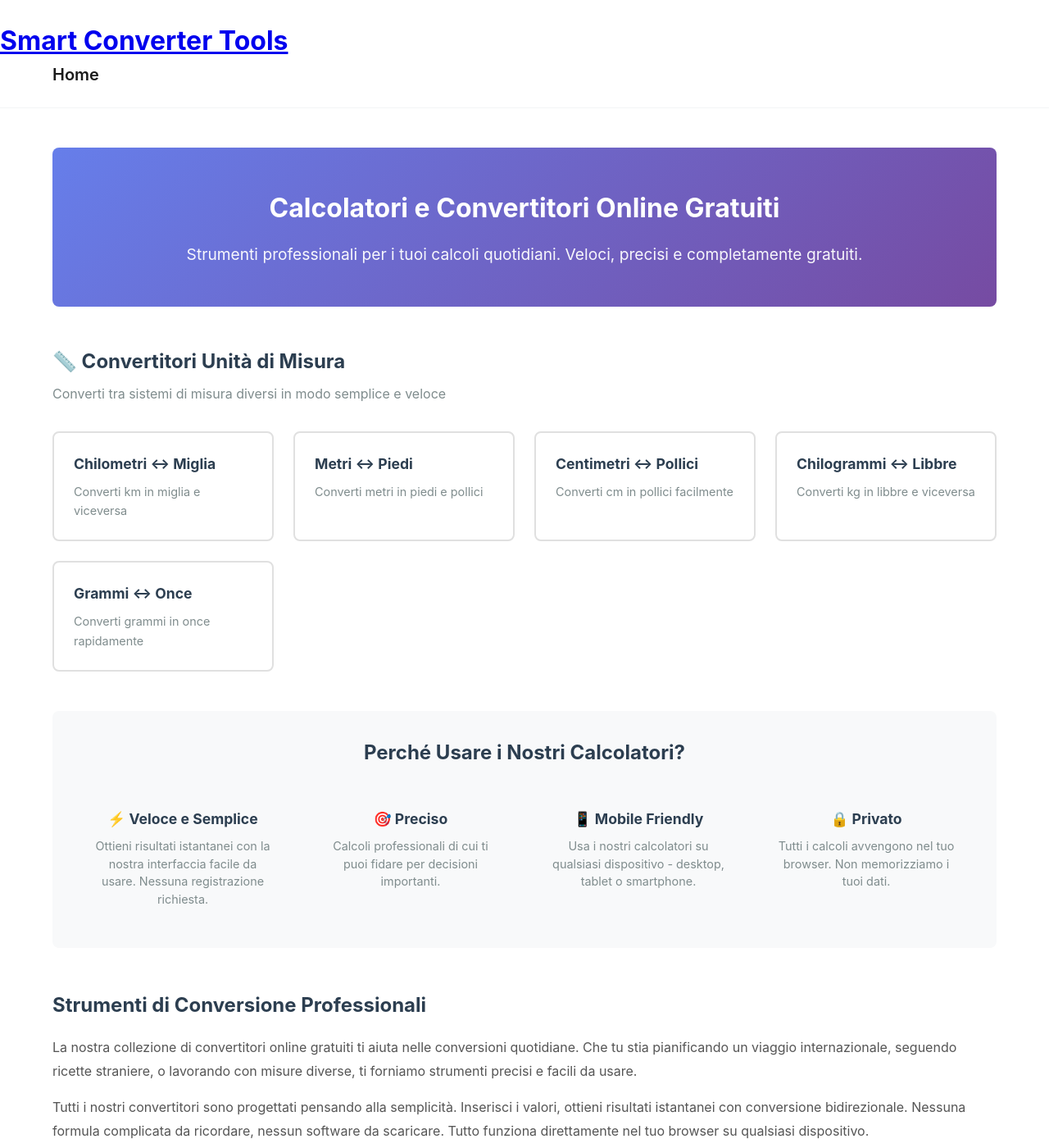
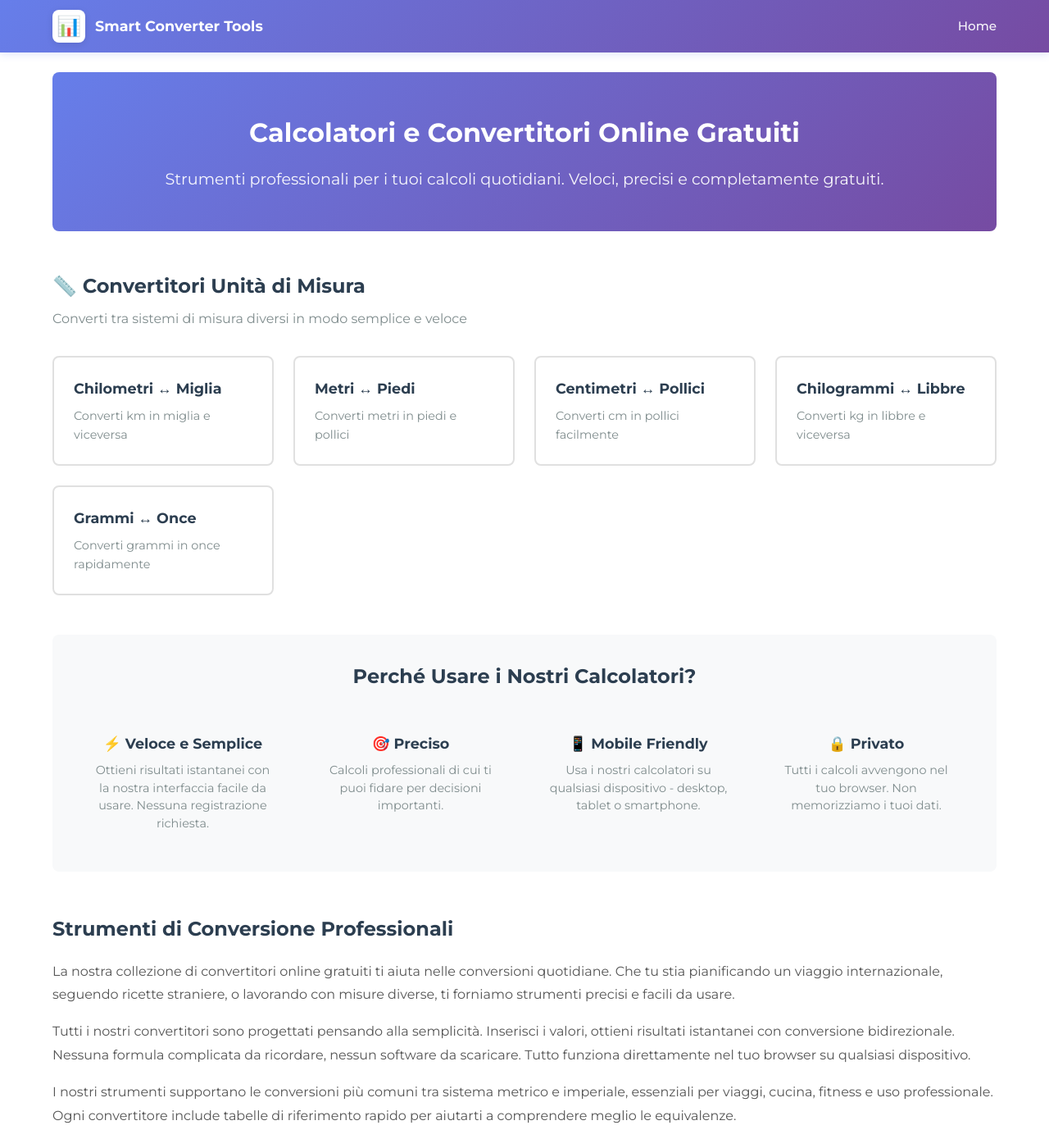
Before and after one commit to Calculator-Platform/smart-converter-tools, a Jekyll site: the page built from index.html, in a window 1280 px wide and 1400 px high. Shown: the whole window at 82% size. Built offline with Jekyll 4.4.1, drawn with Linux system fonts in a browser that asks for light colours; some of the changed text lies outside the part shown.

Commit message:
Add files via upload

```diff
--- a/_layouts/default.html
+++ b/_layouts/default.html
@@ -5,20 +5,253 @@
     <meta name="viewport" content="width=device-width, initial-scale=1.0">
     <meta name="description" content="{{ page.description | default: site.description }}">
     <title>{{ page.title | default: site.title }}</title>
-    <link rel="stylesheet" href="{{ '/assets/css/style.css' | relative_url }}">
+
+    <!-- Google Fonts: Montserrat -->
+    <link rel="preconnect" href="https://fonts.googleapis.com">
+    <link rel="preconnect" href="https://fonts.gstatic.com" crossorigin>
+    <link href="https://fonts.googleapis.com/css2?family=Montserrat:wght@400;500;600;700&display=swap" rel="stylesheet">
+
     <link rel="canonical" href="{{ page.url | absolute_url }}">
+
+    <style>
+    /* ============================================
+       GLOBAL STYLES & CSS VARIABLES
+       ============================================ */
+    :root {
+      /* Colors - Viola con accenti verde */
+      --primary-purple: #667eea;
+      --primary-purple-dark: #764ba2;
+      --primary-purple-light: #a78bfa;
+      --accent-green: #10b981;
+      --accent-pink: #f093fb;
+
+      /* Neutrals */
+      --gray-50: #f7fafc;
+      --gray-100: #edf2f7;
+      --gray-200: #e2e8f0;
+      --gray-300: #cbd5e0;
+      --gray-400: #a0aec0;
+      --gray-500: #718096;
+      --gray-600: #4a5568;
+      --gray-700: #2d3748;
+      --gray-800: #1a202c;
+
+      /* Typography */
+      --font-main: 'Montserrat', sans-serif;
+
+      /* Spacing */
+      --container-padding: 1.5rem;
+    }
+
+    * {
+      margin: 0;
+      padding: 0;
+      box-sizing: border-box;
+    }
+
+    body {
+      font-family: var(--font-main);
+      font-size: 16px;
+      line-height: 1.6;
+      color: var(--gray-700);
+      background: white;
+      -webkit-font-smoothing: antialiased;
+      -moz-osx-font-smoothing: grayscale;
+    }
+
+    /* ============================================
+       HEADER - BANDA COLORATA COMPATTA
+       ============================================ */
+    header {
+      background: linear-gradient(135deg, var(--primary-purple) 0%, var(--primary-purple-dark) 100%);
+      box-shadow: 0 2px 10px rgba(102, 126, 234, 0.2);
+      position: sticky;
+      top: 0;
+      z-index: 100;
+    }
+
+    .header-content {
+      max-width: 1200px;
+      margin: 0 auto;
+      padding: 0.75rem var(--container-padding);
+      display: flex;
+      align-items: center;
+      justify-content: space-between;
+    }
+
+    .site-branding {
+      display: flex;
+      align-items: center;
+      gap: 0.75rem;
+    }
+
+    /* Spazio per logo (40x40px) - gestito dall'utente */
+    .site-logo {
+      width: 40px;
+      height: 40px;
+      background: white;
+      border-radius: 8px;
+      display: flex;
+      align-items: center;
+      justify-content: center;
+      font-size: 1.5rem;
+      box-shadow: 0 2px 8px rgba(0, 0, 0, 0.1);
+    }
+
+    .site-title {
+      font-size: 1.1rem;
+      font-weight: 700;
+      margin: 0;
+    }
+
+    .site-title a {
+      color: white;
+      text-decoration: none;
+    }
+
+    .main-nav {
+      display: flex;
+      gap: 1.5rem;
+      align-items: center;
+    }
+
+    .nav-link {
+      color: white;
+      text-decoration: none;
+      font-weight: 500;
+      font-size: 0.95rem;
+      transition: opacity 0.2s;
+      opacity: 0.95;
+    }
+
+    .nav-link:hover {
+      opacity: 1;
+    }
+
+    /* ============================================
+       MAIN CONTAINER
+       ============================================ */
+    .container {
+      max-width: 1200px;
+      margin: 0 auto;
+      padding: var(--container-padding);
+    }
+
+    main {
+      min-height: 60vh;
+    }
+
+    /* ============================================
+       FOOTER - COMPATTO
+       ============================================ */
+    footer {
+      background: var(--gray-50);
+      border-top: 1px solid var(--gray-200);
+      margin-top: 3rem;
+    }
+
+    .footer-content {
+      max-width: 1200px;
+      margin: 0 auto;
+      padding: 2rem var(--container-padding);
+      display: grid;
+      grid-template-columns: repeat(auto-fit, minmax(200px, 1fr));
+      gap: 2rem;
+    }
+
+    .footer-section h3 {
+      color: var(--gray-700);
+      font-size: 1rem;
+      font-weight: 600;
+      margin-bottom: 0.75rem;
+    }
+
+    .footer-section p {
+      color: var(--gray-600);
+      font-size: 0.9rem;
+      line-height: 1.5;
+    }
+
+    .footer-links {
+      list-style: none;
+    }
+
+    .footer-links li {
+      margin-bottom: 0.5rem;
+    }
+
+    .footer-links a {
+      color: var(--gray-600);
+      text-decoration: none;
+      font-size: 0.9rem;
+      transition: color 0.2s;
+    }
+
+    .footer-links a:hover {
+      color: var(--primary-purple);
+    }
+
+    .footer-bottom {
+      border-top: 1px solid var(--gray-200);
+      padding: 1.5rem var(--container-padding);
+      text-align: center;
+    }
+
+    .footer-bottom p {
+      color: var(--gray-500);
+      font-size: 0.85rem;
+      margin-bottom: 0.5rem;
+    }
+
+    .disclaimer {
+      font-size: 0.8rem !important;
+      color: var(--gray-400) !important;
+    }
+
+    /* ============================================
+       RESPONSIVE
+       ============================================ */
+    @media (max-width: 768px) {
+      :root {
+        --container-padding: 1rem;
+      }
+
+      .header-content {
+        padding: 0.6rem 1rem;
+      }
+
+      .site-logo {
+        width: 36px;
+        height: 36px;
+        font-size: 1.3rem;
+      }
+
+      .site-title {
+        font-size: 1rem;
+      }
+
+      .footer-content {
+        grid-template-columns: 1fr;
+        gap: 1.5rem;
+      }
+    }
+    </style>
 </head>
 <body>
     <header>
-        <div class="container">
-            <div class="header-content">
+        <div class="header-content">
+            <div class="site-branding">
+                <div class="site-logo">
+                    <!-- Placeholder per logo: inserire SVG personalizzato -->
+                    📊
+                </div>
                 <h1 class="site-title">
                     <a href="{{ '/' | relative_url }}">Smart Converter Tools</a>
                 </h1>
-                <nav class="main-nav">
-                    <a href="{{ '/' | relative_url }}" class="nav-link">Home</a>
-                </nav>
             </div>
+            <nav class="main-nav">
+                <a href="{{ '/' | relative_url }}" class="nav-link">Home</a>
+            </nav>
         </div>
     </header>
 
@@ -39,7 +272,7 @@
                     <ul class="footer-links">
                         <li><a href="{{ '/privacy.html' | relative_url }}">Privacy Policy</a></li>
                         <li><a href="{{ '/cookie.html' | relative_url }}">Cookie Policy</a></li>
-                        <li><img src="{{ '/email-contact.svg' | relative_url }}" alt="Email contatto" style="height: 20px; vertical-align: middle;"></li>
+                        <li><img src="{{ '/email-contact.svg' | relative_url }}" alt="Email contatto" style="height: 18px; vertical-align: middle; opacity: 0.7;"></li>
                     </ul>
                 </div>
             </div>
```
Also changed, not shown: other parts of _layouts/default.html (+1 -1 lines).
